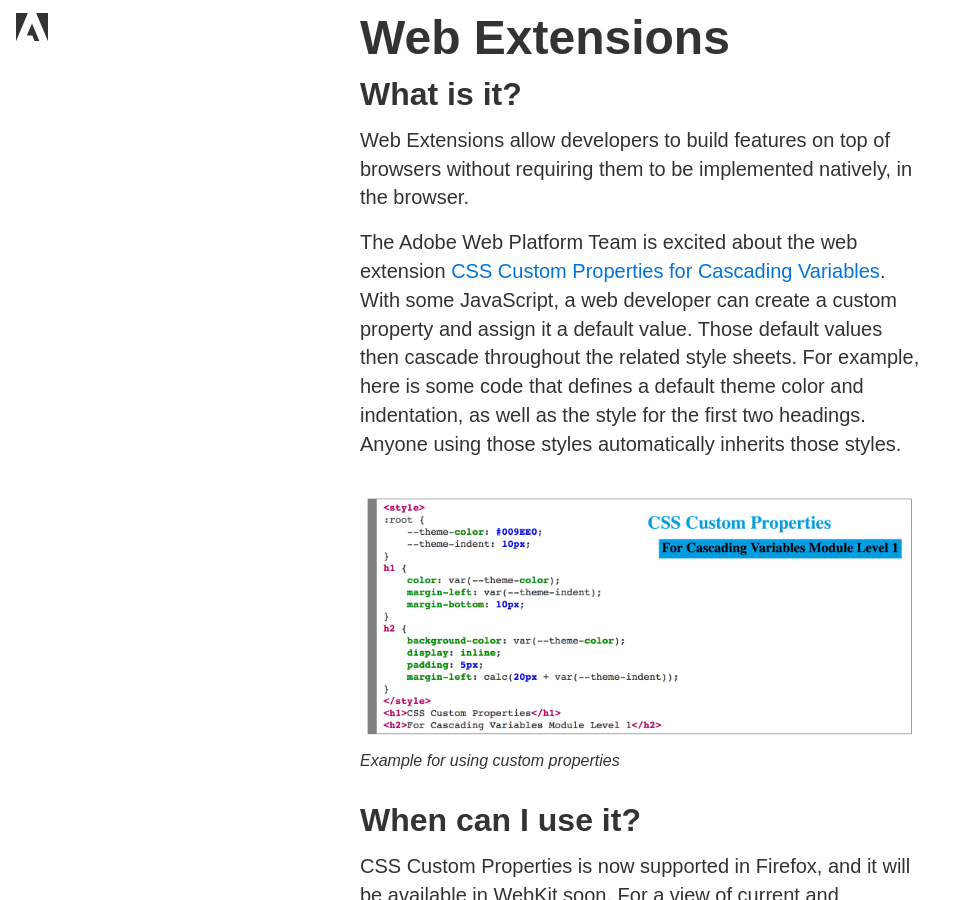
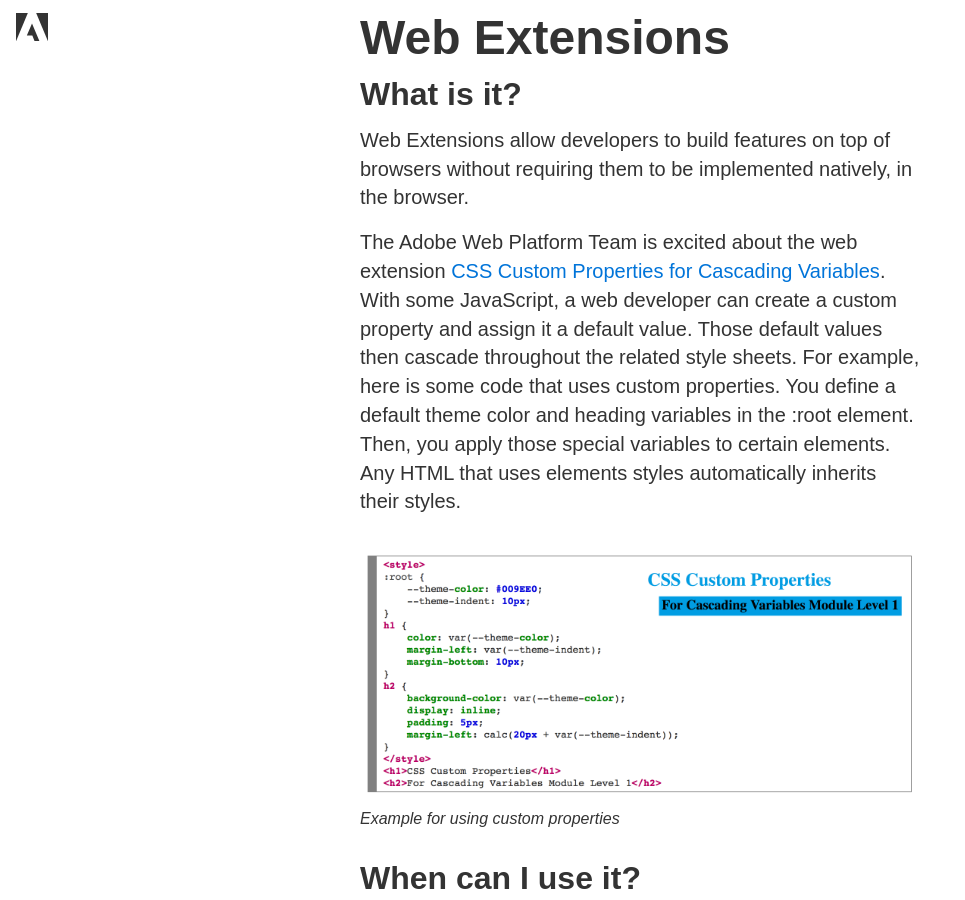
Before and after one commit to adobe-webplatform/adobe-webplatform.github.io, a Jekyll site: the page built from _posts/2014-08-28-web-extensions.md, in a window 1280 px wide and 900 px high, scrolled down 488 px. Shown: the whole window, without its empty margins (0-965 px from the left). Built offline with Jekyll 4.4.1, drawn with Linux system fonts in a browser that asks for light colours; nearby versions of some CDN libraries.

Commit message:
Update change based on Julee's comment.

```diff
--- a/_posts/2014-08-28-web-extensions.md
+++ b/_posts/2014-08-28-web-extensions.md
@@ -14,7 +14,7 @@ permalink: web-extensions
 
 Web Extensions allow developers to build features on top of browsers  without requiring them to be implemented  natively, in the browser.
 
-The Adobe Web Platform Team is excited about the web extension [CSS Custom Properties for Cascading Variables](http://dev.w3.org/csswg/css-variables/){:target="_blank"}. With some JavaScript, a web developer can create a custom property and assign it a default value. Those default values then cascade throughout the related style sheets. For example, here is some code that defines a default theme color and indentation, as well as the style for the first two headings. Anyone using those styles automatically inherits those styles.
+The Adobe Web Platform Team is excited about the web extension [CSS Custom Properties for Cascading Variables](http://dev.w3.org/csswg/css-variables/){:target="_blank"}. With some JavaScript, a web developer can create a custom property and assign it a default value. Those default values then cascade throughout the related style sheets. For example, here is some code that uses custom properties. You define a default theme color and heading variables in the :root element. Then, you apply those special variables to certain elements. Any HTML that uses elements styles automatically inherits their styles.
 
 <figure>
     <img src="{{site.baseurl}}/img/custom-properties-example.png" alt="Custom Properties Example">
```
